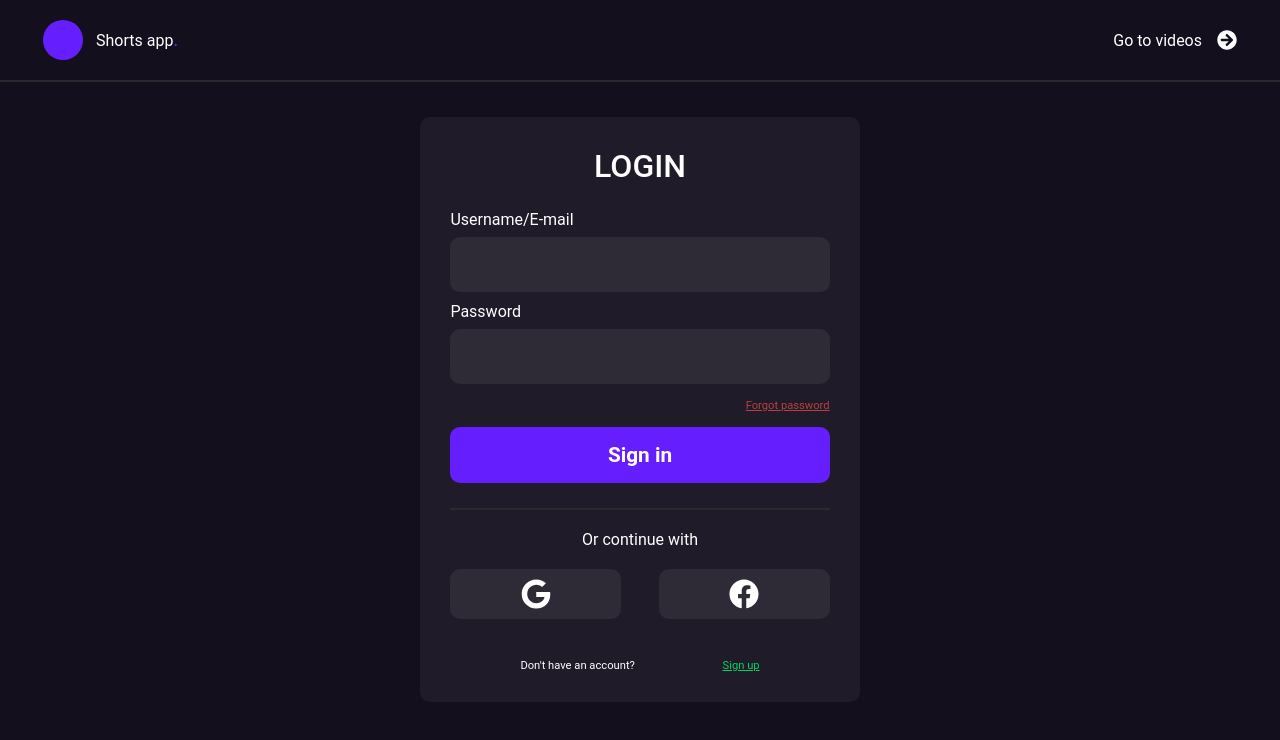
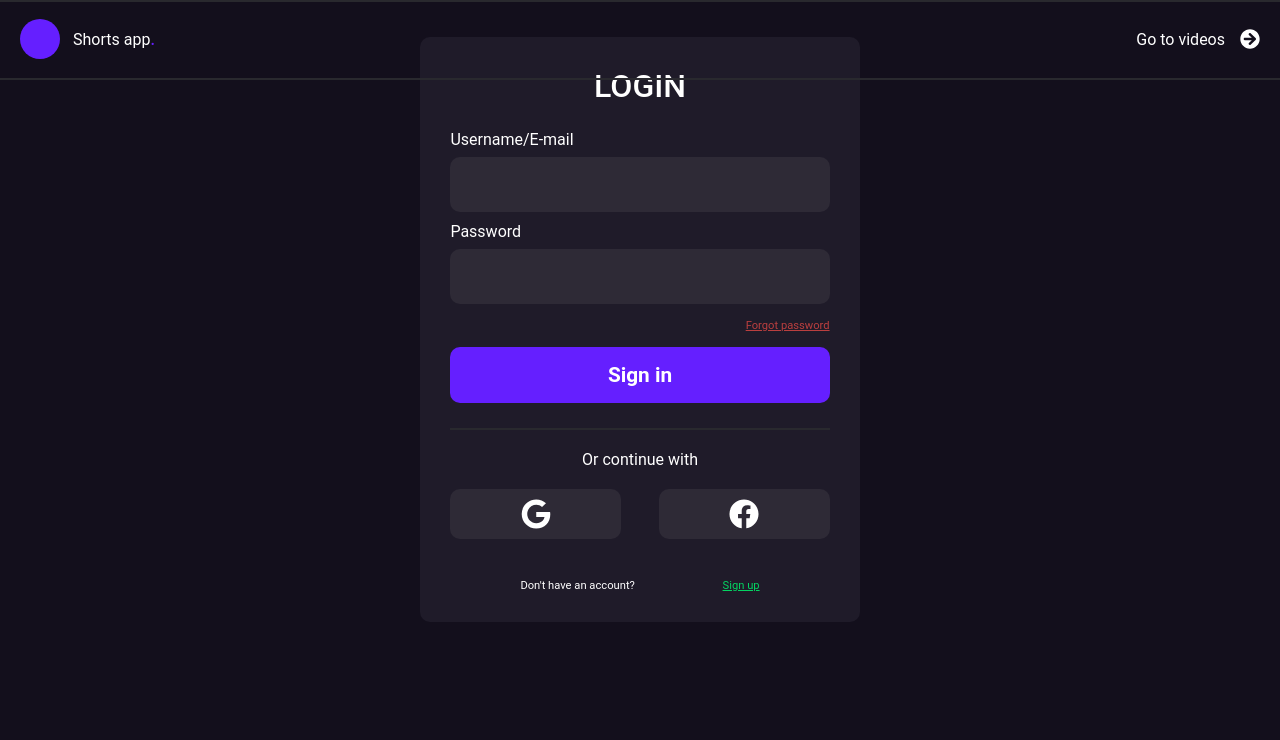
Before and after one commit to t0ky0-c0wb0ys/shorts-web, a React (Vite) app: page / in a window 1280 px wide. Shown: the top 740 px of the page. Built offline with nearby package versions, Linux system fonts and the light colour scheme.

Commit message:
style: added position fix in header

```diff
--- a/src/components/Header/style.ts
+++ b/src/components/Header/style.ts
@@ -6,7 +6,12 @@ export const Container = styled.header`
   display: flex;
   justify-content: space-between;
   align-items: center;
-  margin: 0px 43px 0px 43px;
+
+  position: fixed;
+  padding: 0px 20px;
+  width: 100%;
+
+  border-bottom: 2px solid ${theme.colors.gray[800]};
 `;
 
 export const LogoContainer = styled.div`
```
